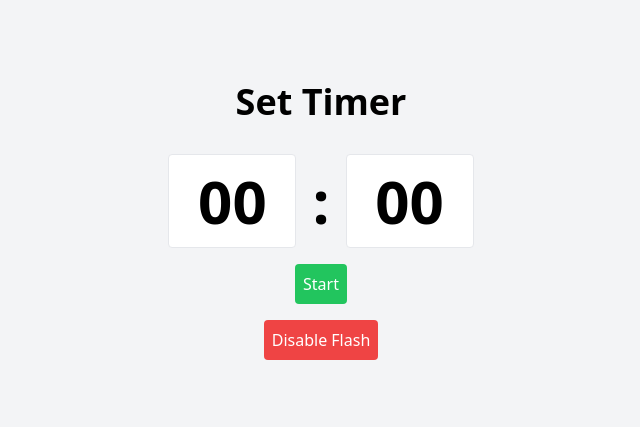
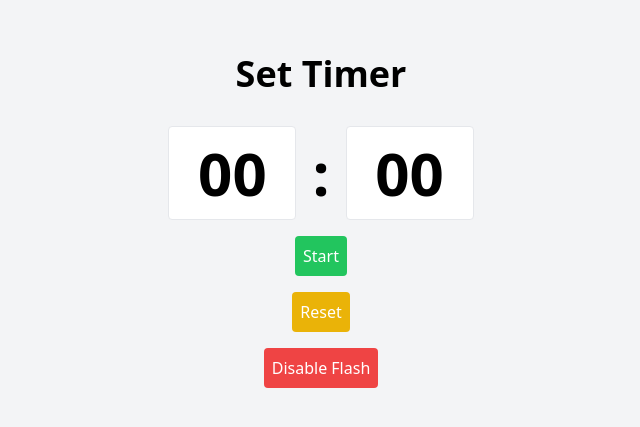
Before and after one commit to techieoriname/stage-timer-countdown-electron-app, a React (Vite) app: page / in a window 1280 px wide. Shown: the part 179-606 px from the top of the page, without its empty margins (319-959 px from the left). Built offline with nearby package versions, Linux system fonts and the light colour scheme.

Commit message:
add reset timer feature

```diff
--- a/src/electron.d.ts
+++ b/src/electron.d.ts
@@ -1,6 +1,8 @@
 interface ElectronAPI {
     startTimer: (time: number) => void;
-    onStartTimer: (callback: (event: any, { time: number}) => void) => void;
+    onStartTimer: (callback: (event: any, { time }: { time: number }) => void) => void;
+    resetTimer: () => void;
+    onResetTimer: (callback: () => void) => void;
     setFlashState: (state: boolean) => void;
     onFlashStateChange: (callback: (event: any, state: boolean) => void) => void;
 }
--- a/src/main.css
+++ b/src/main.css
@@ -633,6 +633,11 @@ video {
   background-color: rgb(255 255 255 / var(--tw-bg-opacity));
 }
 
+.bg-yellow-500 {
+  --tw-bg-opacity: 1;
+  background-color: rgb(234 179 8 / var(--tw-bg-opacity));
+}
+
 .p-2 {
   padding: 0.5rem;
 }
--- a/src/main.ts
+++ b/src/main.ts
@@ -83,3 +83,9 @@ ipcMain.on("set-flash-state", (event, state) => {
         timerWindow.webContents.send('set-flash-state', state);
     }
 })
+
+ipcMain.on('reset-timer', () => {
+    if (timerWindow) {
+        timerWindow.webContents.send('reset-timer');
+    }
+});
--- a/src/preload.ts
+++ b/src/preload.ts
@@ -6,7 +6,9 @@ import { contextBridge, ipcRenderer } from "electron";
 
 contextBridge.exposeInMainWorld('electron', {
     startTimer: (time: number, flashOnTimeout: boolean) => ipcRenderer.send('start-timer', { time, flashOnTimeout }),
+    resetTimer: () => ipcRenderer.send('reset-timer'),
+    setFlashState: (state: boolean) => ipcRenderer.send('set-flash-state', state),
     onStartTimer: (callback: (event: any, { time, flashOnTimeout }: { time: number, flashOnTimeout: boolean }) => void) => ipcRenderer.on('start-timer', (event, { time, flashOnTimeout }) => callback(event, { time, flashOnTimeout })),
-    setFlashState: (state: boolean) => ipcRenderer.send('set-flash-state', state),
+    onResetTimer: (callback: () => void) => ipcRenderer.on('reset-timer', () => callback()),
     onFlashStateChange: (callback: (event: any, state: boolean) => void) => ipcRenderer.on('set-flash-state', (event, state) => callback(event, state)),
 });
--- a/src/screens/Main.tsx
+++ b/src/screens/Main.tsx
@@ -10,6 +10,12 @@ const Main = () => {
     const handleStart = () => {
         const totalTimeInSeconds = minutes * 60 + seconds;
         window.electron.startTimer(totalTimeInSeconds);
+    };
+
+    const handleReset = () => {
+        setMinutes(0);
+        setSeconds(0);
+        window.electron.resetTimer();
     };
 
     const handleKeyDown = (e: React.KeyboardEvent<HTMLDivElement>, type: "minutes" | "seconds") => {
@@ -70,6 +76,12 @@ const Main = () => {
                 Start
             </button>
             <button
+                className="bg-yellow-500 text-white p-2 rounded mb-4"
+                onClick={handleReset}
+            >
+                Reset
+            </button>
+            <button
                 className="bg-red-500 text-white p-2 rounded"
                 onClick={handleFlashToggle}
             >
--- a/src/screens/Timer.tsx
+++ b/src/screens/Timer.tsx
@@ -11,7 +11,13 @@ const Timer = () => {
             setTimeUp(false); // Reset timeUp state when starting a new timer
         };
 
+        const handleResetTimer = () => {
+            setTime(0);
+            setTimeUp(false);
+        };
+
         window.electron.onStartTimer(handleStartTimer);
+        window.electron.onResetTimer(handleResetTimer);
 
         const handleFlashStateChange = (event: any, state: boolean) => {
             setEnableFlash(state);
@@ -21,6 +27,7 @@ const Timer = () => {
 
         return () => {
             window.electron.onStartTimer(null);
+            window.electron.onResetTimer(null);
             window.electron.onFlashStateChange(null);
         };
     }, []);
```
